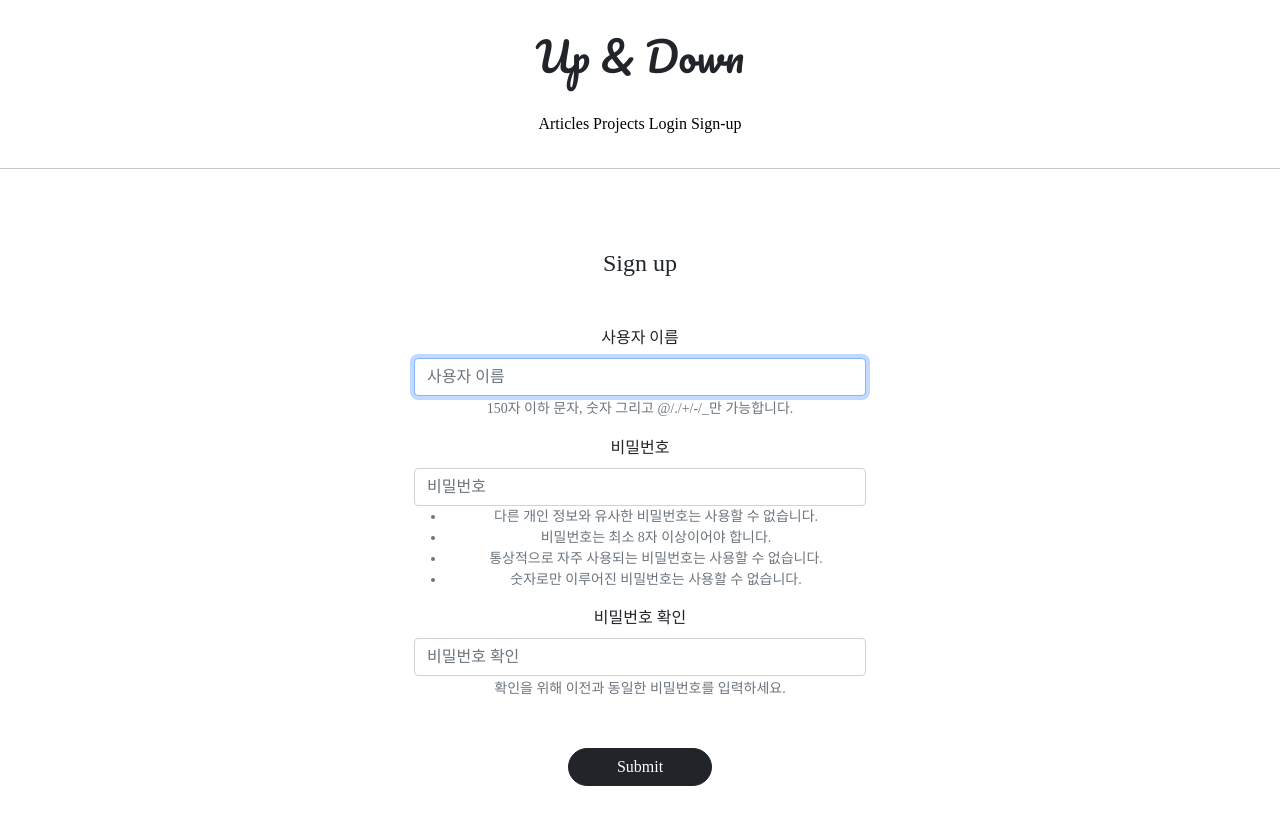
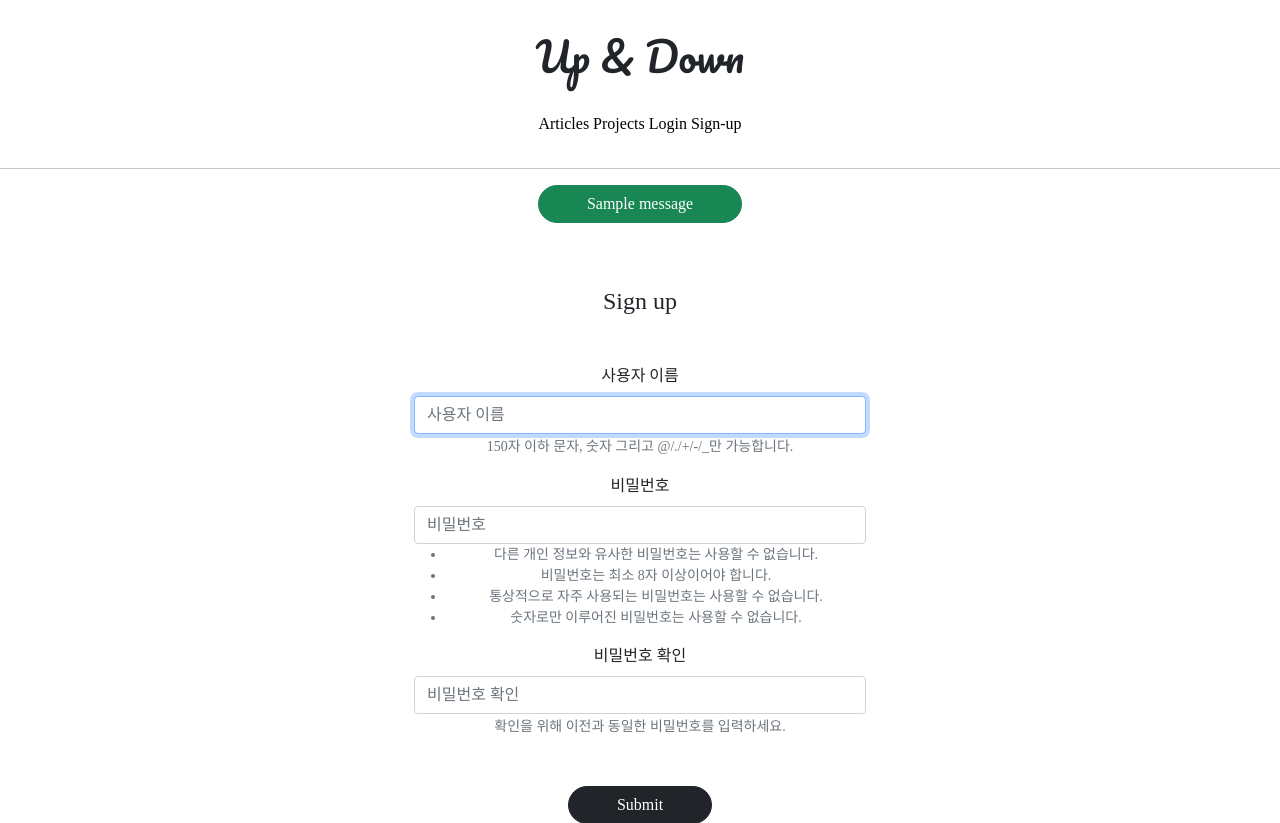
Before and after one commit to updaun/DjangoMyself, a Django app: page /accounts/create/ in a window 1280 px wide. Shown: the top 823 px of the page. Run offline with Django 3.2, Linux system fonts and the light colour scheme; tables that the repository leaves empty hold one stand-in row (values such as "Sample post"); one stand-in notice (Sample message) is shown; parts of the project's set-up code (start-up, migrations or seed data) failed here and were passed over; some libraries are stand-ins or nearby versions; some web fonts are replaced.

Commit message:
add like messages

```diff
--- a/DjangoMyself/settings.py
+++ b/DjangoMyself/settings.py
@@ -60,6 +60,12 @@ INSTALLED_APPS = [
     'subscribeapp',
     'likeapp',
 ]
+
+from django.contrib.messages import constants as messages
+
+MESSAGE_TAGS = {
+    messages.ERROR: 'danger',
+}
 
 MIDDLEWARE = [
     'django.middleware.security.SecurityMiddleware',
--- a/likeapp/views.py
+++ b/likeapp/views.py
@@ -1,3 +1,4 @@
+from django.contrib import messages
 from django.contrib.auth.decorators import login_required
 from django.http import HttpResponseRedirect
 from django.shortcuts import render
@@ -19,12 +20,16 @@ class LikeArticleView(RedirectView):
         like_record = LikeRecord.objects.filter(user=user,
                                                 article=article)
         if like_record.exists():
+            # 좋아요 X
+            messages.add_message(request, messages.ERROR, '좋아요는 한번만 가능합니다.')
             return HttpResponseRedirect(reverse('articleapp:detail', kwargs={'pk':kwargs['article_pk']}))
         else:
+            # 좋아요 O
             LikeRecord(user=user, article=article).save()
 
         article.like += 1
         article.save()
+        messages.add_message(request, messages.SUCCESS, '사용자가 이 글을 좋아합니다.')
 
         return super().get(request, *args, **kwargs)
 
--- a/templates/base.html
+++ b/templates/base.html
@@ -7,6 +7,14 @@
 {% include 'header.html' %}
 
 <hr>
+
+{% for message in messages %}
+    <div class="text-center">
+        <div class="btn btn-{{ message.tags }} rounded-pill px-5">
+            {{ message }}
+        </div>
+    </div>
+{% endfor %}
 
 {% block content %}
 {% endblock %}
```
